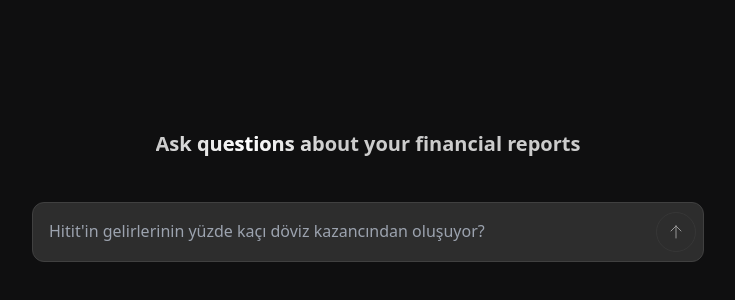
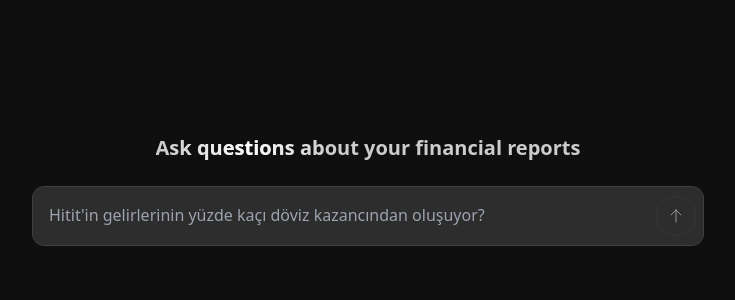
Before and after one commit to mehmeterengunduz6/finai, a Next.js app: page / in a window 1280 px wide. Shown: the part 204-504 px from the top of the page, without its empty margins (272-1007 px from the left). Built offline with nearby package versions, Linux system fonts and the light colour scheme.

Commit message:
feat(ui): smooth chat input transition from center to bottom\n\n- Keep a single persistent input element\n- Use Framer Motion  for smooth repositioning\n- Center input when empty via ; slide to bottom after first message\n- Preserve existing styles and behavior

```diff
--- a/app/components/chat/ChatInterface.tsx
+++ b/app/components/chat/ChatInterface.tsx
@@ -8,6 +8,7 @@
 import { BorderBeam } from '../ui/magicui/border-beam';
 import { Button } from '../ui/Button';
 import { ShimmeringText } from '@/components/ui/shimmering-text';
+import { motion } from 'motion/react';
 
 interface ChatInterfaceProps {
   messages: ChatMessage[];
@@ -18,7 +19,14 @@
   showAddToBoardButtons?: boolean;
 }
 
-export default function ChatInterface({ messages, onSendMessage, isLoading, currentProcessStep, onAddToBoard, showAddToBoardButtons }: ChatInterfaceProps) {
+export default function ChatInterface({
+  messages,
+  onSendMessage,
+  isLoading,
+  currentProcessStep,
+  onAddToBoard,
+  showAddToBoardButtons,
+}: ChatInterfaceProps) {
   const [inputValue, setInputValue] = useState('');
   const messagesEndRef = useRef<HTMLDivElement>(null);
   const textareaRef = useRef<HTMLTextAreaElement>(null);
@@ -27,12 +35,9 @@
   // Auto scroll to bottom when new messages arrive
   useEffect(() => {
     messagesEndRef.current?.scrollIntoView({ behavior: 'smooth' });
-
-        // Update previous count after animation
     const timer = setTimeout(() => {
       previousMessageCountRef.current = messages.length;
     }, 600);
-
     return () => clearTimeout(timer);
   }, [messages]);
 
@@ -63,25 +68,52 @@
 
   return (
     <div className="shadow-lg h-full flex flex-col" style={{ backgroundColor: '#0f0f10' }}>
-            {!hasMessages ? (
-                // Centered layout when no messages
-                <div className="flex flex-col h-full">
-                    {/* Centered content */}
-                    <div className="flex-1 flex flex-col items-center justify-center px-4">
-                        <div className="text-center mb-8 transition-all duration-500">
+      {/* Messages area when present */}
+      {hasMessages && (
+        <div className="flex-1 overflow-y-auto px-4 pt-4 space-y-4">
+          {messages.map((message, index) => {
+            const isNewMessage = index >= previousMessageCountRef.current;
+            return (
+              <MessageBubble
+                key={message.id}
+                message={message}
+                isNewMessage={isNewMessage}
+                onAddToBoard={onAddToBoard}
+                showAddToBoardButton={showAddToBoardButtons}
+              />
+            );
+          })}
+
+          {isLoading && currentProcessStep && (
+            <div className="w-full">
+              <ProcessSteps currentStep={currentProcessStep} />
+            </div>
+          )}
+
+          <div ref={messagesEndRef} />
+        </div>
+      )}
+
+      {/* Single input that smoothly moves from center to bottom */}
+      <motion.div
+        layout
+        className={`px-4 pt-1 pb-4 ${hasMessages ? '' : 'my-auto'}`}
+        transition={{ type: 'spring', stiffness: 280, damping: 24 }}
+        style={{ willChange: 'transform' }}
+      >
+        {!hasMessages && (
+          <div className="text-center mb-6">
             <ShimmeringText
               text="Ask questions about your financial reports"
-                                className="text-xl font-semibold mb-3"
+              className="text-xl font-semibold"
               duration={1.5}
               repeatDelay={1}
               color="#cccccc"
               shimmerColor="#ffffff"
             />
           </div>
-
-                        {/* Centered input */}
-                        <div className="w-full max-w-2xl">
-                            <form onSubmit={handleSubmit} className="relative">
+        )}
+        <form onSubmit={handleSubmit} className="relative max-w-2xl mx-auto">
           <div className="relative flex items-center">
             <textarea
               ref={textareaRef}
@@ -89,29 +121,27 @@
               onChange={(e) => setInputValue(e.target.value)}
               onKeyDown={handleKeyDown}
               placeholder="Hitit'in gelirlerinin yüzde kaçı döviz kazancından oluşuyor?"
-                                        className="w-full pl-4 pr-14 py-4 rounded-xl focus:outline-none resize-none min-h-[60px] max-h-32 transition-all duration-700 ease-in-out"
+              className="w-full pl-4 pr-14 py-4 rounded-xl focus:outline-none resize-none min-h-[60px] max-h-32"
               style={{
                 backgroundColor: '#2d2d2d',
                 border: '1px solid #404040',
                 color: '#ffffff',
-                                            fontWeight: '500'
+                fontWeight: '500',
+                transition: 'background-color 0.2s ease, border-color 0.2s ease',
               }}
               disabled={isLoading}
               rows={1}
             />
-                                    <BorderBeam
-                                        size={100}
-                                        className="from-transparent via-blue-500 to-transparent"
-                                        duration={1.5}
-                                    />
+            <BorderBeam size={100} className="from-transparent via-blue-500 to-transparent" duration={1.5} />
             <Button
               type="submit"
               disabled={!inputValue.trim() || isLoading}
-                                        className="absolute right-2 w-10 h-10 rounded-full flex items-center justify-center focus:outline-none disabled:opacity-50 disabled:cursor-not-allowed cursor-pointer transition-all duration-700 ease-in-out"
+              className="absolute right-2 w-10 h-10 rounded-full flex items-center justify-center focus:outline-none disabled:opacity-50 disabled:cursor-not-allowed cursor-pointer"
               style={{
                 backgroundColor: inputValue.trim() ? '#ffffff' : '#2d2d2d',
                 border: inputValue.trim() ? 'none' : '1px solid #404040',
-                                            color: inputValue.trim() ? '#000000' : '#ffffff'
+                color: inputValue.trim() ? '#000000' : '#ffffff',
+                transition: 'background-color 0.2s ease, border-color 0.2s ease, color 0.2s ease',
               }}
               onMouseEnter={(e) => {
                 if (!e.currentTarget.disabled) {
@@ -128,92 +158,7 @@
             </Button>
           </div>
         </form>
-                        </div>
-                    </div>
-                </div>
-            ) : (
-                // Chat layout when messages exist
-                <div className="h-full flex flex-col animate-in fade-in duration-700">
-                    {/* Chat Messages */}
-                    <div className="flex-1 overflow-y-auto px-4 pt-4 space-y-4">
-                        {messages.map((message, index) => {
-                            // Check if this message is new based on previous count
-                            const isNewMessage = index >= previousMessageCountRef.current;
-                            return (
-                                <MessageBubble
-                                    key={message.id}
-                                    message={message}
-                                    isNewMessage={isNewMessage}
-                                    onAddToBoard={onAddToBoard}
-                                    showAddToBoardButton={showAddToBoardButtons}
-                                />
-                            );
-                        })}
-
-                        {/* Process Steps indicator */}
-                        {isLoading && currentProcessStep && (
-                            <div className="w-full">
-                                <ProcessSteps currentStep={currentProcessStep} />
-                            </div>
-                        )}
-
-                        <div ref={messagesEndRef} />
-                    </div>
-
-                    {/* Input Form at bottom */}
-                    <div className="px-4 pt-1 pb-4 animate-in slide-in-from-top duration-700">
-                        <form onSubmit={handleSubmit} className="relative">
-                            <div className="relative flex items-center">
-                                <textarea
-                                    ref={textareaRef}
-                                    value={inputValue}
-                                    onChange={(e) => setInputValue(e.target.value)}
-                                    onKeyDown={handleKeyDown}
-                                    placeholder="Hitit'in gelirlerinin yüzde kaçı döviz kazancından oluşuyor?"
-                                    className="w-full pl-4 pr-14 py-4 rounded-xl focus:outline-none resize-none min-h-[60px] max-h-32"
-                                    style={{
-                                        backgroundColor: '#2d2d2d',
-                                        border: '1px solid #404040',
-                                        color: '#ffffff',
-                                        fontWeight: '500',
-                                        transition: 'all 0.3s ease-in-out'
-                                    }}
-                                    disabled={isLoading}
-                                    rows={1}
-                                />
-                                <BorderBeam
-                                    size={100}
-                                    className="from-transparent via-blue-500 to-transparent"
-                                    duration={1.5}
-                                />
-                                <Button
-                                    type="submit"
-                                    disabled={!inputValue.trim() || isLoading}
-                                    className="absolute right-2 w-10 h-10 rounded-full flex items-center justify-center focus:outline-none disabled:opacity-50 disabled:cursor-not-allowed cursor-pointer"
-                                    style={{
-                                        backgroundColor: inputValue.trim() ? '#ffffff' : '#2d2d2d',
-                                        border: inputValue.trim() ? 'none' : '1px solid #404040',
-                                        color: inputValue.trim() ? '#000000' : '#ffffff',
-                                        transition: 'all 0.3s ease-in-out'
-                                    }}
-                                    onMouseEnter={(e) => {
-                                        if (!e.currentTarget.disabled) {
-                                            e.currentTarget.style.backgroundColor = inputValue.trim() ? '#f0f0f0' : '#404040';
-                                        }
-                                    }}
-                                    onMouseLeave={(e) => {
-                                        if (!e.currentTarget.disabled) {
-                                            e.currentTarget.style.backgroundColor = inputValue.trim() ? '#ffffff' : '#2d2d2d';
-                                        }
-                                    }}
-                                >
-                                    <ArrowUpIcon className="h-5 w-5" />
-                                </Button>
-                            </div>
-                        </form>
-                    </div>
-                </div>
-            )}
+      </motion.div>
     </div>
   );
 }
```
Lines whose indentation alone changed are shown as unchanged.
